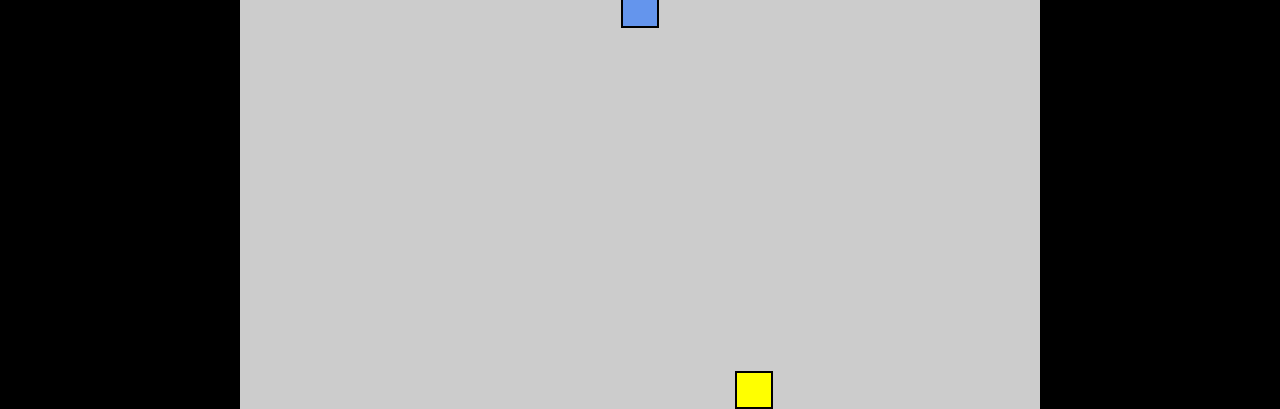
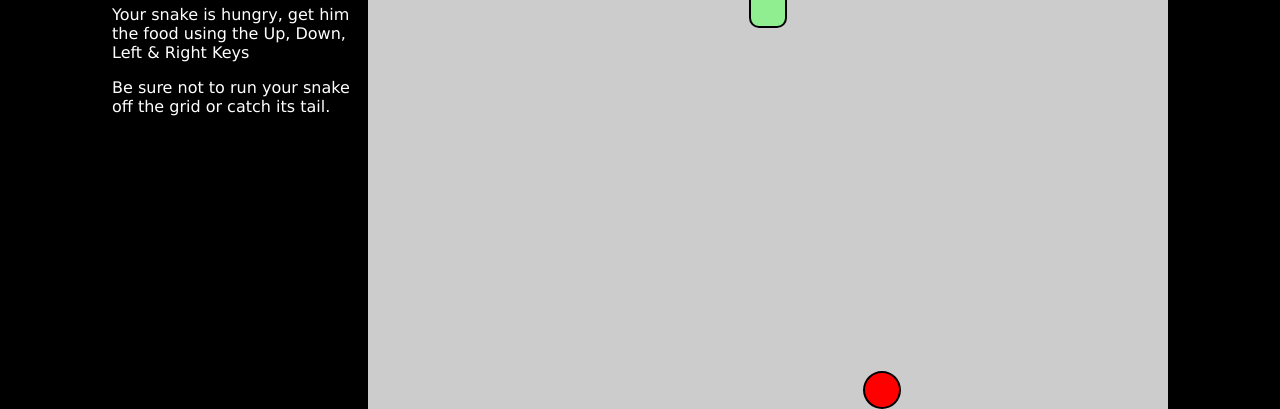
Before and after one commit to MeganCassidy/snake, a plain HTML site: page index.html in a window 1280 px wide. Shown: the part 391-800 px from the top of the page. Drawn offline with Linux system fonts and the light colour scheme.

Commit message:
colour changes made

```diff
--- a/grid.js
+++ b/grid.js
@@ -1,8 +1,15 @@
 const GRID_SIZE = 21;
 
-export function randomGridPosition() {
+export function randomGridPosition() {  // Selecting random places on grid for food pieces
     return {
         x: Math.floor(Math.random() * GRID_SIZE) +1,
         y: Math.floor(Math.random() * GRID_SIZE) +1
     }
 }
+
+export function outsideGrid(position) {  // checking position on grid to determine if snake dies.
+    return (
+        position.x < 1 || position.x > GRID_SIZE ||
+        position.y < 1 || position.y > GRID_SIZE
+    )
+}
--- a/index.html
+++ b/index.html
@@ -8,11 +8,19 @@
 </head>
 <body>
 
+    <div class="info">
+
+        <h1>Welcome to snake</h1>
+        <p>Your snake is hungry, get him the food using the Up, Down, Left & Right Keys</p>
+        <p>Be sure not to run your snake off the grid or catch its tail.</p>
+    </div>
+
+
     <div id="game-board">
 
     </div>
 
-    <script src="movement.js" defer type="module"></script>
+
     <script src="snake.js" defer type="module"></script>
 </body>
 </html>
--- a/movement.js
+++ b/movement.js
@@ -1,9 +1,11 @@
 import { getInputDirection } from "./input.js";
 
-export const SNAKE_SPEED = 5; //How many times per second the snake moves
+export const SNAKE_SPEED = 7; //How many times per second the snake moves
 
 const snakeBody = [{x: 11, y: 11}]; // position of snake on grid
 let newSegments = 0;
+
+
 
 //currently writing function for the snake body to be updated as it moves....
 export function update() {
@@ -16,8 +18,8 @@ export function update() {
 
     //Updating the head to where we are moving
 
-    snakeBody[0].x += inputDirection.x                // X Position: head is at position 0 in the snake body, adding to it some movement.
-    snakeBody[0].y += inputDirection.y                // Y Position  Y means to move down the board, -Y means to move up the board
+    snakeBody[0].x += inputDirection.x          // X Position: head is at position 0 in the snake body, adding to it some movement.
+    snakeBody[0].y += inputDirection.y          // Y Position  Y means to move down the board, -Y means to move up the board
 }
 
 
@@ -33,14 +35,25 @@ export function draw(gameBoard) {
     })
 }
 
+
+
 export function expandSnake(amount) {
     newSegments += amount
 }
 
-export function onSnake(position) {
-    return snakeBody.some(segment => {
+export function onSnake(position, {ignoreHead = false} = { } ) {
+    return snakeBody.some((segment, index) => {
+        if (ignoreHead && index === 0) return false
         return equalPositions(segment, position)
     })
+}
+
+export function getSnakeHead() {
+    return snakeBody[0]
+}
+
+export function snakeIntersection(){
+    return onSnake(snakeBody[0], {ignoreHead: true})
 }
 
 function equalPositions(post1, post2) {
--- a/snake.js
+++ b/snake.js
@@ -1,15 +1,26 @@
 
-import { update as updateSnake, draw as drawSnake, SNAKE_SPEED } from './movement.js'
+import { update as updateSnake, draw as drawSnake, SNAKE_SPEED,
+getSnakeHead, snakeIntersection } from './movement.js'
 import {update as updateFood, draw as drawFood } from './food.js'
+import { outsideGrid } from './grid.js'
 
 let lastRenderTime = 0;
+let gameOver = false;
 const gameBoard = document.getElementById('game-board');
 
 function main(currentTime) {
+    if (gameOver) {
+        if (confirm('You lost! Press OK to restart.')) {
+            window.location.reload();
+        }
+        return
+    }
+
+
+
     window.requestAnimationFrame(main)
     const secondsSinceLastRender = (currentTime - lastRenderTime) / 1000
     if (secondsSinceLastRender < 1 / SNAKE_SPEED) return
-
 
     lastRenderTime = currentTime
 
@@ -22,6 +33,7 @@ window.requestAnimationFrame(main)
 function update() {
     updateSnake()
     updateFood()
+    checkDeath()
 }
 
 
@@ -30,3 +42,9 @@ function draw() {
     drawSnake(gameBoard)
     drawFood(gameBoard)
 }
+
+
+
+function checkDeath() { // function that will run to establish is snake dies
+    gameOver = outsideGrid(getSnakeHead()) || snakeIntersection()
+}
--- a/style.css
+++ b/style.css
@@ -6,6 +6,12 @@ body {
     align-items: center;
     margin: 0;
     background-color: black;
+    color: white;
+    font-family: Verdana, Geneva, Tahoma, sans-serif;
+}
+
+.info{
+    width: 20%;
 }
 
 #game-board{
@@ -18,11 +24,13 @@ body {
 }
 
 .snake{
-    background-color: cornflowerblue;
-    border: .25vmin solid black;
+    border-radius: 10px;
+    background-color: lightgreen;
+    border: .25vmin solid rgba(0, 0, 0);
 }
 
 .food{
-    background-color: yellow;
+    border-radius: 50%;
+    background-color: red;
     border: .25vmin solid black;
 }
```
